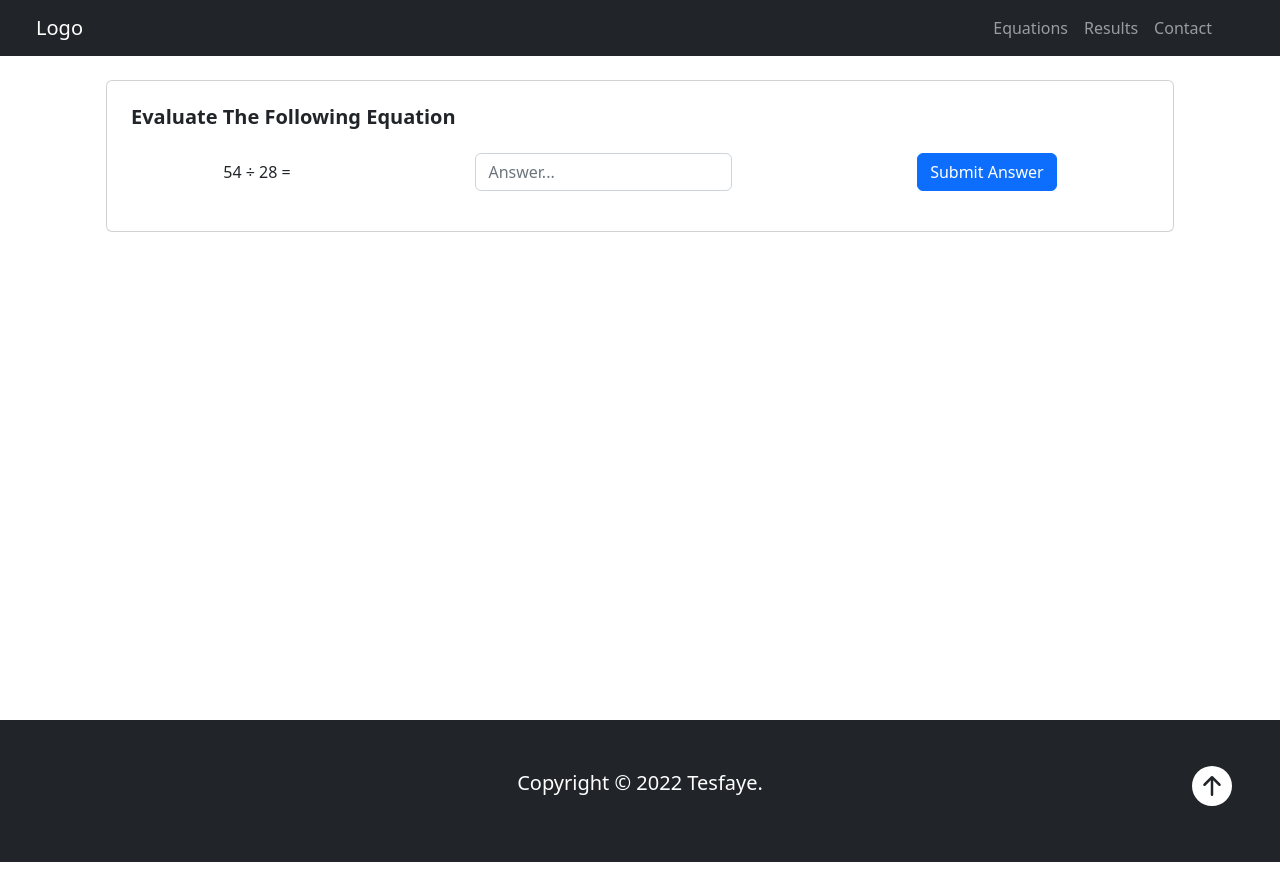
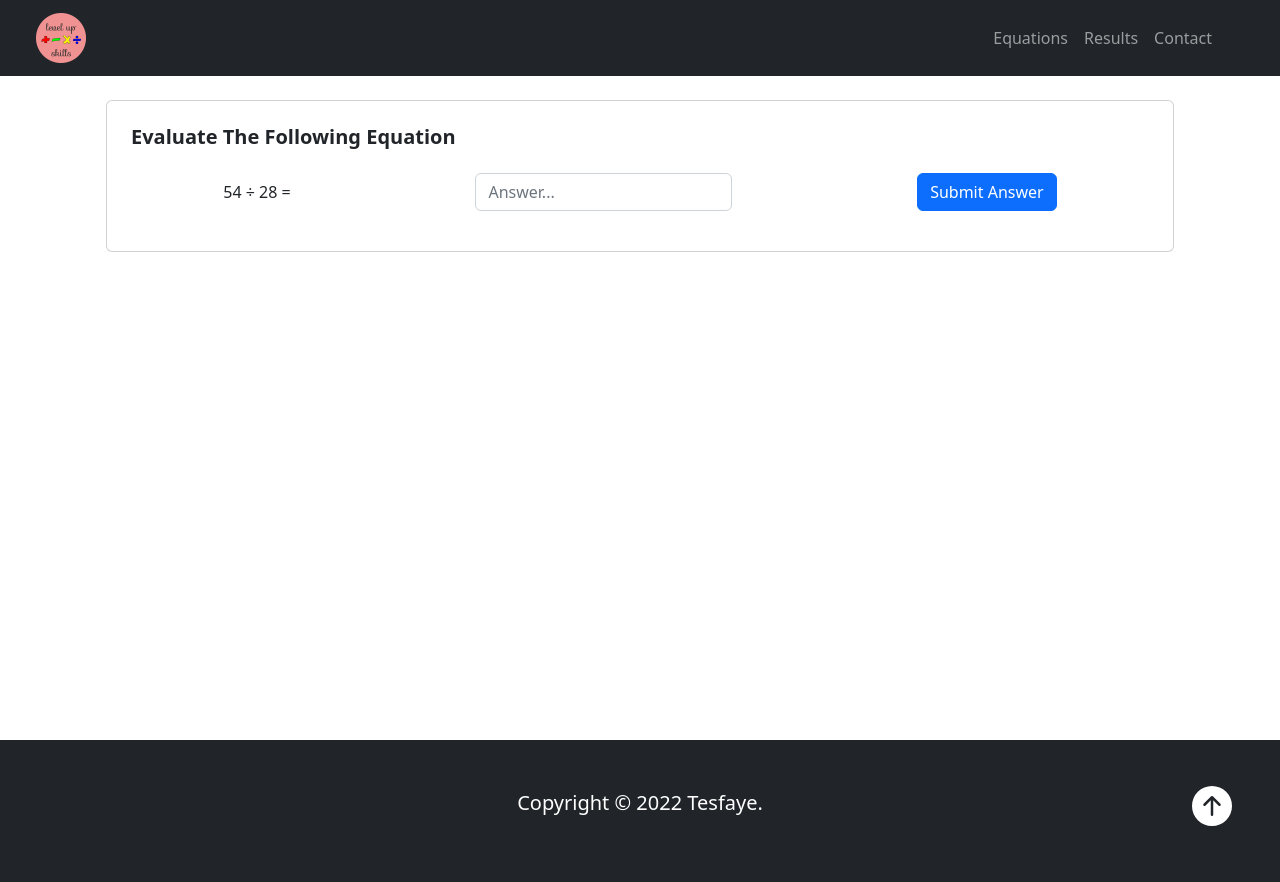
Before and after one commit to Tesfaye-Eshetie/level-up-math-s-skills, a React (Vite) app in the folder interview-task/: page / in a window 1280 px wide. Built offline with nearby package versions, Linux system fonts and the light colour scheme; no server answers.

Commit message:
added logo using figma

```diff
--- a/interview-task/index.html
+++ b/interview-task/index.html
@@ -2,7 +2,7 @@
 <html lang="en">
   <head>
     <meta charset="UTF-8" />
-    <link rel="icon" type="image/svg+xml" href="/vite.svg" />
+    <link rel="icon" type="image/svg+xml" href="/logo.png" />
     <meta name="viewport" content="width=device-width, initial-scale=1.0" />
     <title>Vite + React + TS</title>
   </head>
--- a/interview-task/src/components/Header.tsx
+++ b/interview-task/src/components/Header.tsx
@@ -7,7 +7,13 @@ export default function Header() {
     <Navbar sticky="top" bg="dark" variant="dark" expand="md">
       <Container fluid>
         <Navbar.Brand href="#" className="ms-4">
-          Logo
+          <img
+            alt="logo"
+            src="/logo.png"
+            width="50"
+            height="50"
+            className="d-inline-block align-top"
+          />
         </Navbar.Brand>
         <Navbar.Toggle aria-controls="navbarScroll" />
         <Navbar.Collapse id="navbarScroll" className="ms-4">
```
Also changed, not shown: interview-task/public/logo.png (added).
